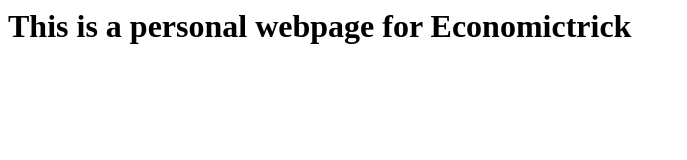
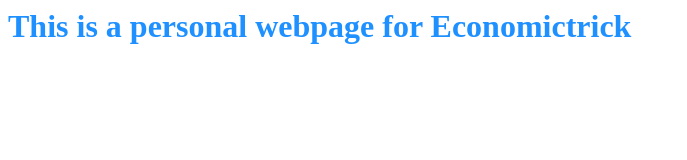
Before and after one commit to Economictrick/Economictrick.github.io, a plain HTML site: page index.html in a window 1280 px wide. Shown: the whole page, without its empty margins (0-687 px from the left). Drawn offline with Linux system fonts and the light colour scheme.

Commit message:
Update index.html

```diff
--- a/index.html
+++ b/index.html
@@ -1 +1 @@
-<H1>This is a personal webpage for Economictrick</H1>
+<H1 style="color:DodgerBlue;">This is a personal webpage for Economictrick</H1>
```
